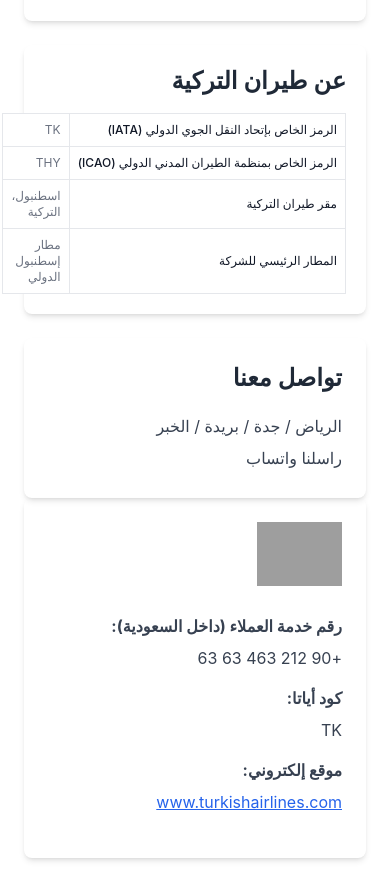
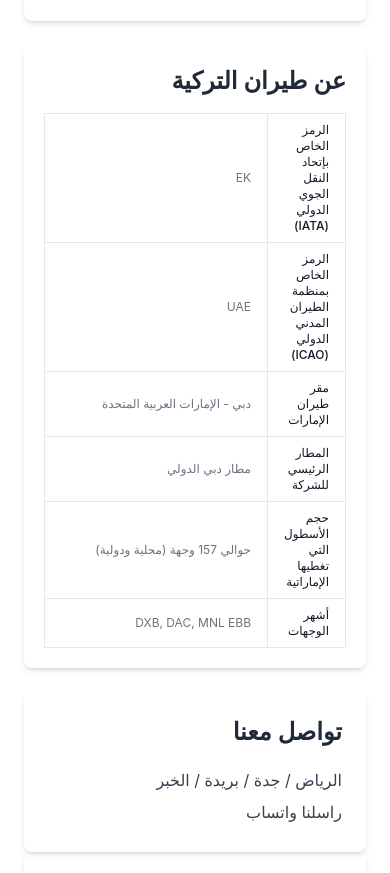
Before and after one commit to aneesdev/test-direct-home, a plain HTML site: page index.html in a window 390 px wide. Shown: the part 2563-3436 px from the top of the page. Drawn offline with Linux system fonts and the light colour scheme; grey boxes are pictures that could not be loaded.

Commit message:
Fix responsive

```diff
--- a/index.html
+++ b/index.html
@@ -135,45 +135,62 @@
               </ul>
             </section>
 
-
             <section class="p-5 mt-6 bg-white rounded-lg shadow-md">
               <h2 class="mb-4 text-2xl font-semibold text-gray-800">عن طيران التركية</h2>
 
-              <div>
-                <table class="text-sm text-right text-gray-500 w-100 sm:w-auto rtl:text-right dark:text-gray-400">
+              <div class="w-full">
+                <table
+                  class="w-full text-sm text-right text-gray-500 border-collapse rtl:text-right dark:text-gray-400">
+                  <colgroup>
+                    <col style="width: 25%;">
+                    <col style="width: 75%;">
+                  </colgroup>
                   <tbody>
                     <tr class="bg-white border dark:bg-gray-800 dark:border-gray-700">
                       <th scope="row"
-                        class="px-2 py-2 text-xs font-medium text-gray-900 border whitespace-nowrap dark:text-white sm:text-sm">
+                        class="px-4 py-2 text-xs font-medium text-gray-900 whitespace-normal border dark:text-white sm:text-sm">
                         الرمز الخاص بإتحاد النقل الجوي الدولي (IATA)
                       </th>
-                      <td class="px-2 py-2 text-xs sm:text-sm">TK</td>
+                      <td class="px-4 py-2 text-xs sm:text-sm">EK</td>
                     </tr>
                     <tr class="bg-white border dark:bg-gray-800 dark:border-gray-700">
                       <th scope="row"
-                        class="px-2 py-2 text-xs font-medium text-gray-900 border whitespace-nowrap dark:text-white sm:text-sm">
+                        class="px-4 py-2 text-xs font-medium text-gray-900 whitespace-normal border dark:text-white sm:text-sm">
                         الرمز الخاص بمنظمة الطيران المدني الدولي (ICAO)
                       </th>
-                      <td class="px-2 py-2 text-xs sm:text-sm">THY</td>
+                      <td class="px-4 py-2 text-xs sm:text-sm">UAE</td>
                     </tr>
                     <tr class="bg-white border dark:bg-gray-800 dark:border-gray-700">
                       <th scope="row"
-                        class="px-2 py-2 text-xs font-medium text-gray-900 border whitespace-nowrap dark:text-white sm:text-sm">
-                        مقر طيران التركية
+                        class="px-4 py-2 text-xs font-medium text-gray-900 whitespace-normal border dark:text-white sm:text-sm">
+                        مقر طيران الإمارات
                       </th>
-                      <td class="px-2 py-2 text-xs sm:text-sm">اسطنبول، التركية</td>
+                      <td class="px-4 py-2 text-xs sm:text-sm">دبي - الإمارات العربية المتحدة</td>
                     </tr>
                     <tr class="bg-white border dark:bg-gray-800 dark:border-gray-700">
                       <th scope="row"
-                        class="px-2 py-2 text-xs font-medium text-gray-900 border whitespace-nowrap dark:text-white sm:text-sm">
+                        class="px-4 py-2 text-xs font-medium text-gray-900 whitespace-normal border dark:text-white sm:text-sm">
                         المطار الرئيسي للشركة
                       </th>
-                      <td class="px-2 py-2 text-xs sm:text-sm">مطار إسطنبول الدولي</td>
+                      <td class="px-4 py-2 text-xs sm:text-sm">مطار دبي الدولي</td>
+                    </tr>
+                    <tr class="bg-white border dark:bg-gray-800 dark:border-gray-700">
+                      <th scope="row"
+                        class="px-4 py-2 text-xs font-medium text-gray-900 whitespace-normal border dark:text-white sm:text-sm">
+                        حجم الأسطول التي تغطيها الإماراتية
+                      </th>
+                      <td class="px-4 py-2 text-xs sm:text-sm">حوالي 157 وجهة (محلية ودولية)</td>
+                    </tr>
+                    <tr class="bg-white border dark:bg-gray-800 dark:border-gray-700">
+                      <th scope="row"
+                        class="px-4 py-2 text-xs font-medium text-gray-900 whitespace-normal border dark:text-white sm:text-sm">
+                        أشهر الوجهات
+                      </th>
+                      <td class="px-4 py-2 text-xs sm:text-sm">DXB, DAC, MNL EBB</td>
                     </tr>
                   </tbody>
                 </table>
               </div>
-
 
             </section>
 
```
Also changed, not shown: output.css.
